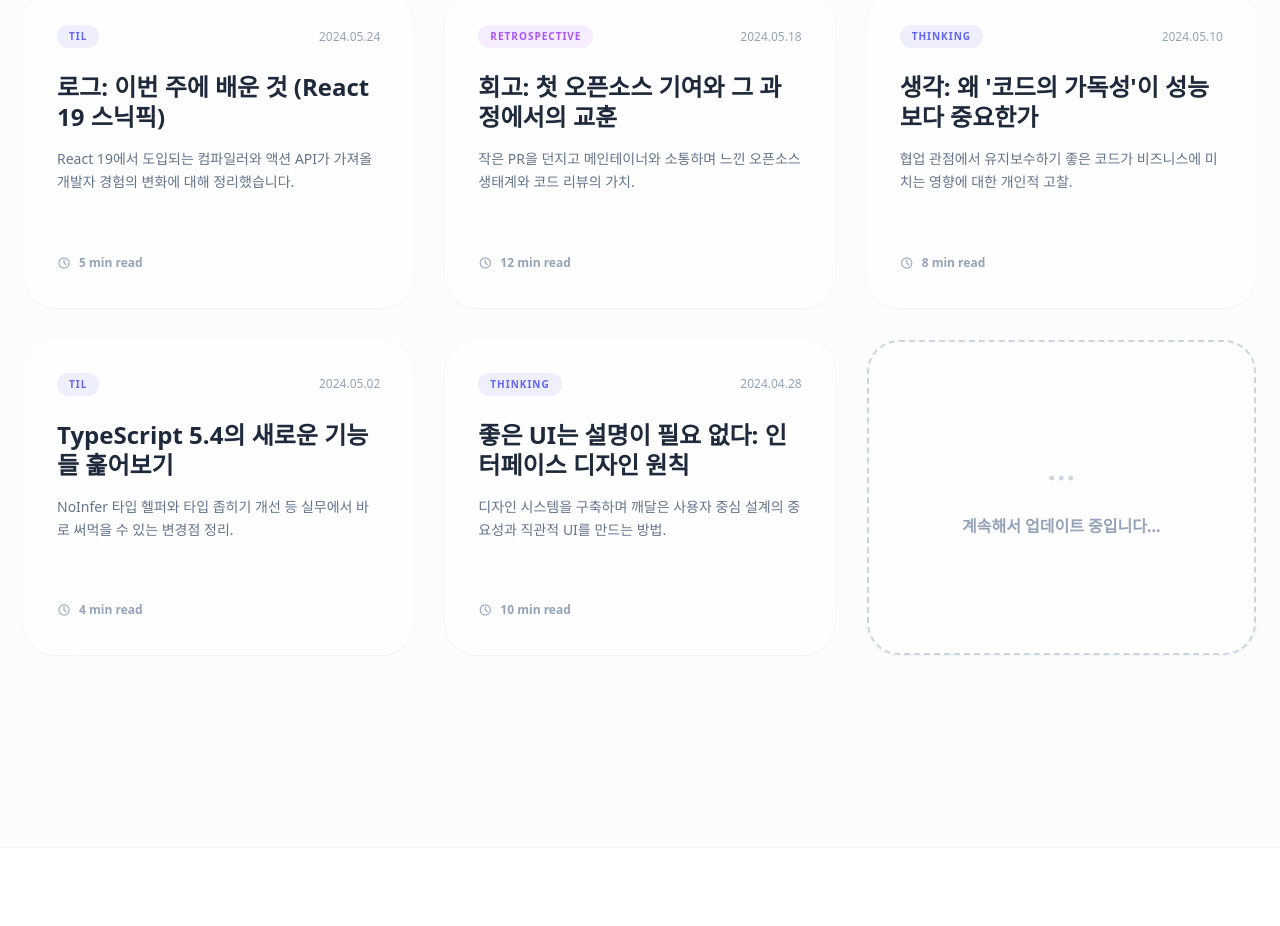
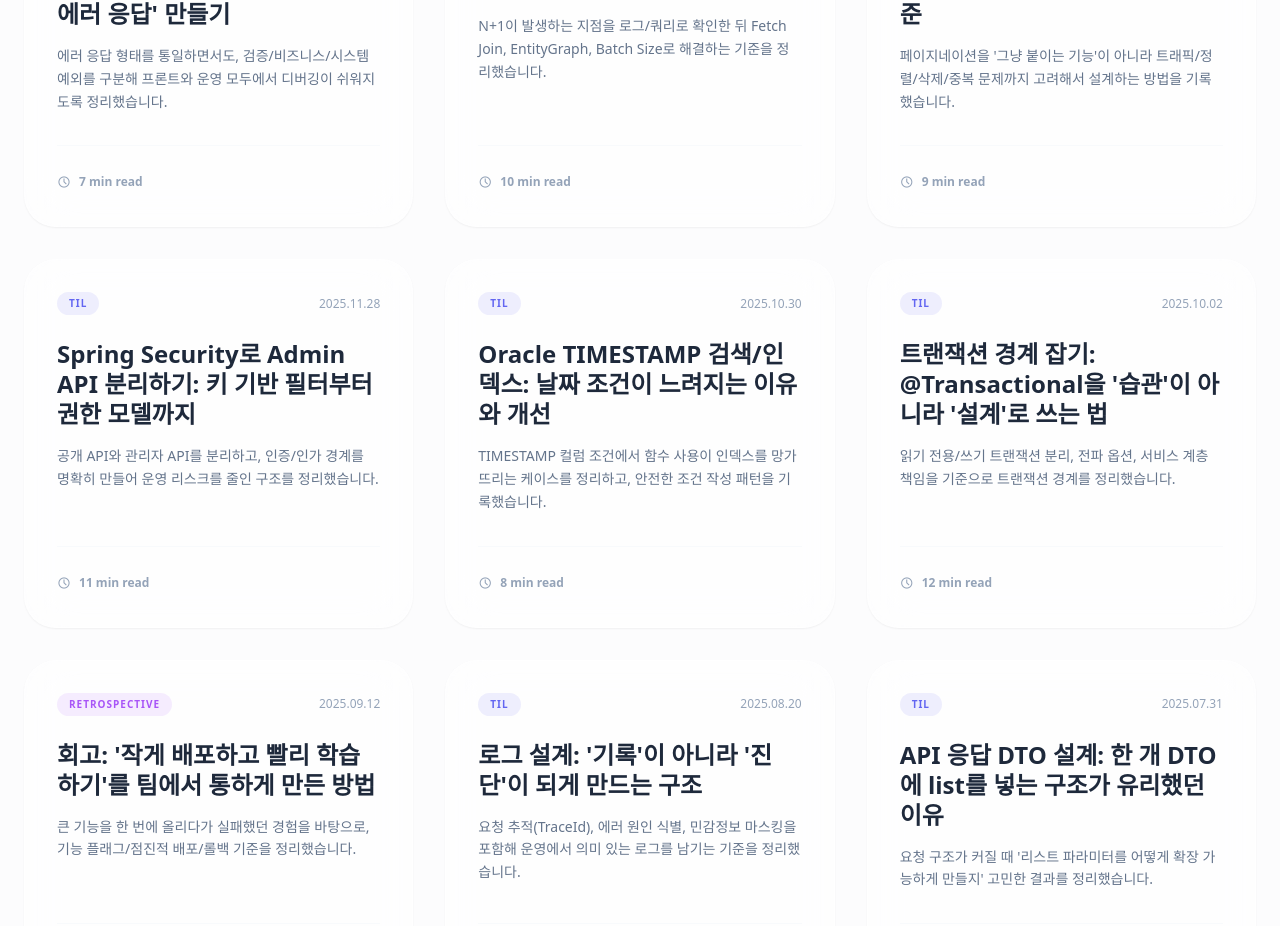
Before and after one commit to Hyeyeon-Ko/dev-portfolio, a React (Vite) app in the folder frontend/: page /blog in a window 1280 px wide. Shown: the part 1160-2086 px from the top of the page. Built offline with nearby package versions, Linux system fonts and the light colour scheme; a web font is replaced by a local one.

Commit message:
Chore: Refresh blog mock data and tidy up the Blog page

```diff
--- a/frontend/src/components/blog/BlogHero.tsx
+++ b/frontend/src/components/blog/BlogHero.tsx
@@ -7,7 +7,6 @@ export default function BlogHero() {
           </h1>
           <p className="text-lg text-slate-600 max-w-[720px] font-medium leading-relaxed">
             매일의 삽질과 깨달음, 기술적 고민들을 기록하는 개인적인 공간입니다.
-            배움은 공유될 때 비로소 완성된다고 믿습니다.
           </p>
         </div>
       </section>
--- a/frontend/src/constants/blog/mockBlog.ts
+++ b/frontend/src/constants/blog/mockBlog.ts
@@ -9,101 +9,203 @@ export const BLOG_CATEGORIES: { label: string; value: BlogCategory }[] = [
 
 export const BLOG_POSTS: Post[] = [
   {
-    id: 1,
+    id: 101,
     category: "TIL",
-    date: "2024.05.24",
-    title: "로그: 이번 주에 배운 것 (React 19 스닉픽)",
+    date: "2026.01.21",
+    title: "Spring 예외 처리 전략: ControllerAdvice로 '일관된 에러 응답' 만들기",
     excerpt:
-      "React 19에서 도입되는 컴파일러와 액션 API가 가져올 개발자 경험의 변화에 대해 정리했습니다.",
-    readTime: "5 min read",
+      "에러 응답 형태를 통일하면서도, 검증/비즈니스/시스템 예외를 구분해 프론트와 운영 모두에서 디버깅이 쉬워지도록 정리했습니다.",
+    readTime: "7 min read",
     color: "primary",
   },
   {
-    id: 2,
-    category: "Retrospective",
-    date: "2024.05.18",
-    title: "회고: 첫 오픈소스 기여와 그 과정에서의 교훈",
+    id: 102,
+    category: "TIL",
+    date: "2026.01.07",
+    title: "JPA 성능 튜닝 1: N+1 문제를 눈으로 확인하고 해결한 과정",
     excerpt:
-      "작은 PR을 던지고 메인테이너와 소통하며 느낀 오픈소스 생태계와 코드 리뷰의 가치.",
-    readTime: "12 min read",
+      "N+1이 발생하는 지점을 로그/쿼리로 확인한 뒤 Fetch Join, EntityGraph, Batch Size로 해결하는 기준을 정리했습니다.",
+    readTime: "10 min read",
     color: "accent",
   },
   {
-    id: 3,
-    category: "Thinking",
-    date: "2024.05.10",
-    title: "생각: 왜 '코드의 가독성'이 성능보다 중요한가",
+    id: 103,
+    category: "TIL",
+    date: "2025.12.18",
+    title: "Pagination 설계: offset 방식의 한계와 cursor 기반 전환 기준",
     excerpt:
-      "협업 관점에서 유지보수하기 좋은 코드가 비즈니스에 미치는 영향에 대한 개인적 고찰.",
+      "페이지네이션을 '그냥 붙이는 기능'이 아니라 트래픽/정렬/삭제/중복 문제까지 고려해서 설계하는 방법을 기록했습니다.",
+    readTime: "9 min read",
+    color: "primary",
+  },
+  {
+    id: 104,
+    category: "TIL",
+    date: "2025.11.28",
+    title: "Spring Security로 Admin API 분리하기: 키 기반 필터부터 권한 모델까지",
+    excerpt:
+      "공개 API와 관리자 API를 분리하고, 인증/인가 경계를 명확히 만들어 운영 리스크를 줄인 구조를 정리했습니다.",
+    readTime: "11 min read",
+    color: "accent",
+  },
+  {
+    id: 105,
+    category: "TIL",
+    date: "2025.10.30",
+    title: "Oracle TIMESTAMP 검색/인덱스: 날짜 조건이 느려지는 이유와 개선",
+    excerpt:
+      "TIMESTAMP 컬럼 조건에서 함수 사용이 인덱스를 망가뜨리는 케이스를 정리하고, 안전한 조건 작성 패턴을 기록했습니다.",
     readTime: "8 min read",
     color: "primary",
   },
   {
-    id: 4,
+    id: 106,
     category: "TIL",
-    date: "2024.05.02",
-    title: "TypeScript 5.4의 새로운 기능들 훑어보기",
+    date: "2025.10.02",
+    title: "트랜잭션 경계 잡기: @Transactional을 '습관'이 아니라 '설계'로 쓰는 법",
     excerpt:
-      "NoInfer 타입 헬퍼와 타입 좁히기 개선 등 실무에서 바로 써먹을 수 있는 변경점 정리.",
-    readTime: "4 min read",
+      "읽기 전용/쓰기 트랜잭션 분리, 전파 옵션, 서비스 계층 책임을 기준으로 트랜잭션 경계를 정리했습니다.",
+    readTime: "12 min read",
     color: "primary",
   },
   {
-    id: 5,
+    id: 107,
+    category: "Retrospective",
+    date: "2025.09.12",
+    title: "회고: '작게 배포하고 빨리 학습하기'를 팀에서 통하게 만든 방법",
+    excerpt:
+      "큰 기능을 한 번에 올리다가 실패했던 경험을 바탕으로, 기능 플래그/점진적 배포/롤백 기준을 정리했습니다.",
+    readTime: "13 min read",
+    color: "accent",
+  },
+  {
+    id: 108,
+    category: "TIL",
+    date: "2025.08.20",
+    title: "로그 설계: '기록'이 아니라 '진단'이 되게 만드는 구조",
+    excerpt:
+      "요청 추적(TraceId), 에러 원인 식별, 민감정보 마스킹을 포함해 운영에서 의미 있는 로그를 남기는 기준을 정리했습니다.",
+    readTime: "9 min read",
+    color: "primary",
+  },
+  {
+    id: 109,
+    category: "TIL",
+    date: "2025.07.31",
+    title: "API 응답 DTO 설계: 한 개 DTO에 list를 넣는 구조가 유리했던 이유",
+    excerpt:
+      "요청 구조가 커질 때 '리스트 파라미터를 어떻게 확장 가능하게 만들지' 고민한 결과를 정리했습니다.",
+    readTime: "6 min read",
+    color: "primary",
+  },
+  {
+    id: 110,
+    category: "TIL",
+    date: "2025.06.18",
+    title: "테스트 전략: 단위/통합 테스트를 '어디까지' 가져갈지 기준 세우기",
+    excerpt:
+      "Mocking 남발 vs 통합테스트 비용 사이에서, 서비스 단위 테스트와 Repository 통합 테스트의 역할을 분리했습니다.",
+    readTime: "10 min read",
+    color: "accent",
+  },
+  {
+    id: 111,
     category: "Thinking",
-    date: "2024.04.28",
-    title: "좋은 UI는 설명이 필요 없다: 인터페이스 디자인 원칙",
+    date: "2025.05.09",
+    title: "좋은 백엔드 개발자의 기준은 '기능 구현 속도'만이 아니다",
     excerpt:
-      "디자인 시스템을 구축하며 깨달은 사용자 중심 설계의 중요성과 직관적 UI를 만드는 방법.",
-    readTime: "10 min read",
+      "장애 대응, 확장성, 협업 비용을 줄이는 설계 능력이 결국 개발 속도를 올린다는 관점을 정리했습니다.",
+    readTime: "7 min read",
+    color: "primary",
+  },
+  {
+    id: 112,
+    category: "Retrospective",
+    date: "2025.04.03",
+    title: "회고: 코드 리뷰에서 '맞다/틀리다'보다 중요한 것",
+    excerpt:
+      "리뷰를 방어전이 아니라 품질 시스템으로 만들기 위해, 코멘트 템플릿과 합의 규칙을 도입한 경험을 기록했습니다.",
+    readTime: "9 min read",
+    color: "accent",
+  },
+  {
+    id: 113,
+    category: "TIL",
+    date: "2025.03.14",
+    title: "DB 스키마 변경: 무중단을 목표로 한 컬럼 추가/마이그레이션 패턴",
+    excerpt:
+      "스키마 변경을 배포와 분리하고, '호환 가능한 단계'로 나눠 안전하게 마이그레이션하는 방법을 정리했습니다.",
+    readTime: "11 min read",
     color: "primary",
   },
 ];
 
 export const BLOG_AUTHOR: Author = {
-  name: "Alex Kim",
-  title: "Frontend Architect & UI Designer",
-  bio: "아름다운 코드가 세상을 바꾼다고 믿는 프론트엔드 엔지니어입니다.",
-  avatar: "https://picsum.photos/id/64/200/200",
+  name: "Hyeyeon Ko",
+  title: "Backend Engineer (Spring / JPA)",
+  bio: "기능을 만드는 것보다, 오래 가는 구조를 만드는 데 더 관심이 있습니다. 기록은 습관이고, 품질은 시스템이라고 믿습니다.",
+  avatar: "https://picsum.photos/id/1005/200/200",
 };
 
 export const RELATED_POSTS: RelatedPost[] = [
   {
-    category: "RETROSPECTIVE",
-    title: "첫 오픈소스 기여와 그 과정에서의 교훈",
-    date: "2024.05.18",
-    type: "Retrospective",
-  },
-  {
-    category: "THINKING",
-    title: "왜 '코드의 가독성'이 성능보다 중요한가",
-    date: "2024.05.10",
-    type: "Thinking",
+    category: "TIL",
+    title: "JPA 성능 튜닝 1: N+1 문제를 눈으로 확인하고 해결한 과정",
+    date: "2026.01.07",
+    type: "TIL",
   },
   {
     category: "TIL",
-    title: "TypeScript 5.4의 새로운 기능들",
-    date: "2024.05.02",
+    title: "트랜잭션 경계 잡기: @Transactional을 '습관'이 아니라 '설계'로 쓰는 법",
+    date: "2025.10.02",
+    type: "TIL",
+  },
+  {
+    category: "TIL",
+    title: "로그 설계: '기록'이 아니라 '진단'이 되게 만드는 구조",
+    date: "2025.08.20",
     type: "TIL",
   },
 ];
 
 /** 상세 페이지용 mock (id별로 나중에 API 연동 시 교체) */
 export function getPostDetailById(id: number): PostDetail | undefined {
-  const list = BLOG_POSTS.find((p) => p.id === id);
-  if (!list) return undefined;
+  const post = BLOG_POSTS.find((p) => p.id === id);
+  if (!post) return undefined;
+
+  const baseTags = ["Spring", "JPA", "API Design", "Testing", "Performance", "Security", "DB", "Operations"];
+
+  const contentTemplate = [
+    "## 문제 상황",
+    "- 무엇이 문제였는지, 증상은 무엇이었는지",
+    "",
+    "## 원인 분석",
+    "- 로그/쿼리/설정/코드 흐름 기준으로 원인을 좁혀가는 과정",
+    "",
+    "## 해결 방법",
+    "- 적용한 변경 사항과 이유",
+    "",
+    "## 배운 점",
+    "- 다음엔 어떻게 더 빨리/안전하게 할지",
+  ].join("\n");
+
   return {
-    id: list.id,
-    category: list.category,
-    date: list.date,
-    readTime: list.readTime,
-    title: list.title,
-    subtitle: list.category === "TIL" ? "(React 19 스닉픽)" : undefined,
-    content: "",
+    id: post.id,
+    category: post.category,
+    date: post.date,
+    readTime: post.readTime,
+    title: post.title,
+    subtitle:
+      post.category === "TIL"
+        ? "실무에서 바로 재사용 가능한 기준과 체크리스트를 중심으로 정리했습니다."
+        : post.category === "Retrospective"
+          ? "실패/개선 포인트를 숨기지 않고, 다음 행동으로 연결하는 회고를 지향합니다."
+          : "개발을 더 오래, 더 안정적으로 하기 위한 생각을 기록합니다.",
+    content: contentTemplate,
     author: BLOG_AUTHOR,
-    tags: ["React19", "WebDev", "Frontend", "JavaScript"],
-    likeCount: 124,
-    commentCount: 12,
+    tags: baseTags,
+    likeCount: 43,
+    commentCount: 6,
     relatedPosts: RELATED_POSTS,
   };
 }
--- a/frontend/src/pages/Blog.tsx
+++ b/frontend/src/pages/Blog.tsx
@@ -1,5 +1,4 @@
 import { useMemo, useState } from "react";
-import { Link } from "react-router-dom";
 
 import BlogHero from "../components/blog/BlogHero";
 import BlogFilterBar from "../components/blog/BlogFilterBar";
@@ -34,14 +33,15 @@ export default function Blog() {
     <div className="max-w-7xl mx-auto px-6 py-16 lg:py-24">
       <BlogHero />
 
-      <div className="flex justify-end mb-16">
+      {/* 글 쓰기 버튼 (임시 주석 처리) */}
+      {/* <div className="flex justify-end mb-16">
         <Link
           to="/blog/write"
           className="px-5 py-2.5 rounded-xl text-sm font-bold bg-primary text-white hover:bg-primary/90 transition-all"
         >
           글 쓰기
         </Link>
-      </div>
+      </div> */}
 
       <div className="mb-16">
         <CodeSnippet />
```
